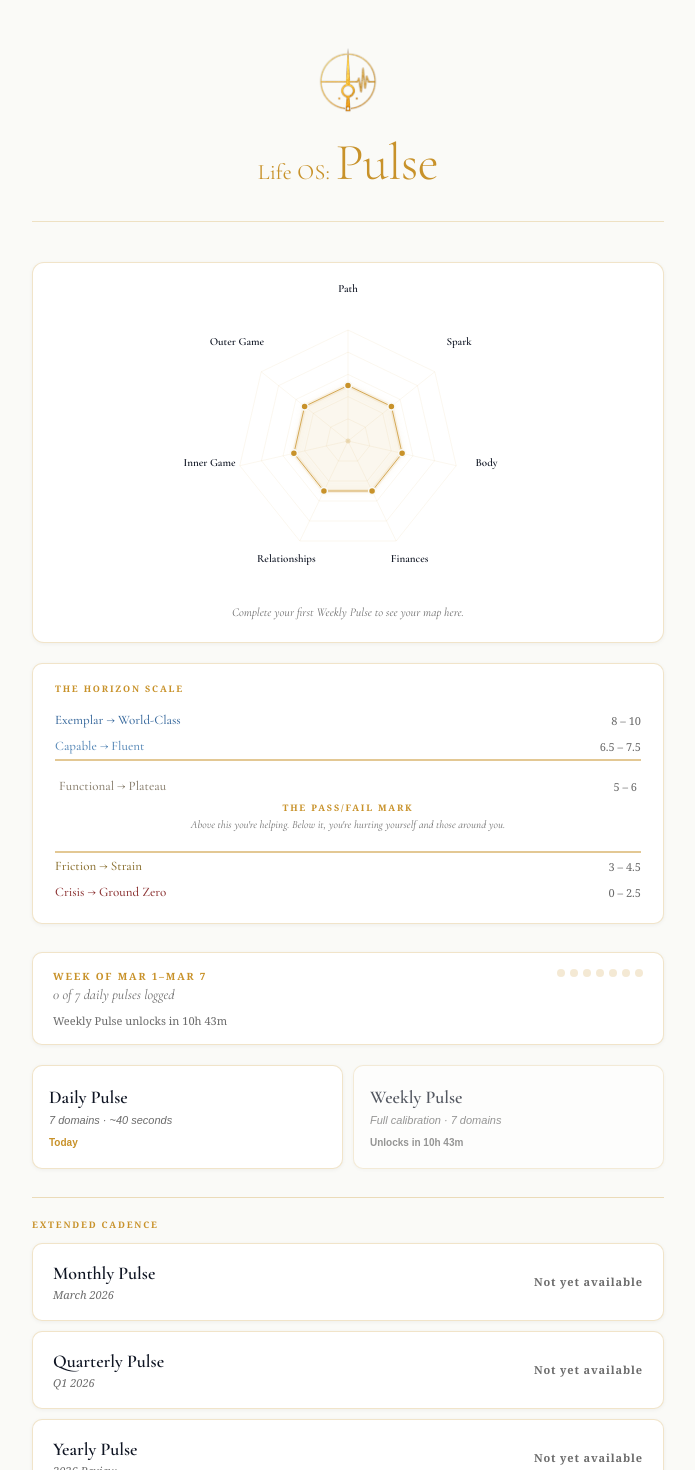
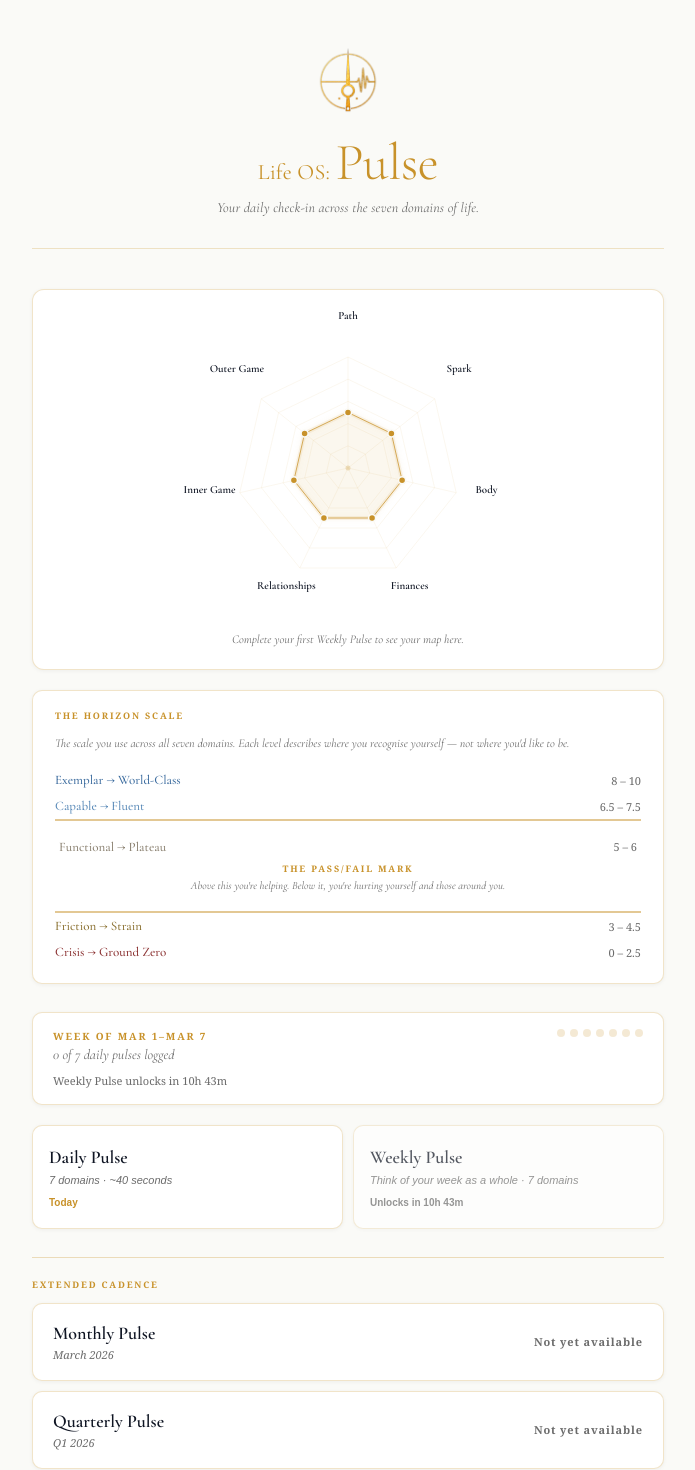
Before and after one commit to Next-Nik/life-os-pulse, a React (Vite) app: page / in a window 1280 px wide. Shown: the top 1470 px of the page, without its empty margins (292-987 px from the left). Built offline with nearby package versions, Linux system fonts and the light colour scheme.

Commit message:
Update App.jsx

```diff
--- a/src/App.jsx
+++ b/src/App.jsx
@@ -1138,6 +1138,9 @@ export default function App() {
           <h1 style={{ fontFamily: T.fontDisplay, fontSize: "52px", fontWeight: "300", color: T.gold, lineHeight: 1, letterSpacing: "-0.01em", margin: 0 }}>
             <span style={{ fontSize: "22px", fontWeight: "400", color: T.gold, letterSpacing: "0.01em" }}>Life OS: </span>Pulse
           </h1>
+          <div style={{ fontFamily: T.fontDisplay, fontSize: "14px", color: T.textMeta, fontStyle: "italic", marginTop: "10px", letterSpacing: "0.01em" }}>
+            Your daily check-in across the seven domains of life.
+          </div>
         </div>
 
         {/* DAILY CHECK-IN */}
@@ -1219,6 +1222,9 @@ export default function App() {
             {/* Horizon Scale card */}
             <div style={{ marginBottom: "28px", padding: "18px 22px", background: T.card, border: `1px solid ${T.goldBorder}`, borderRadius: "10px", boxShadow: "0 1px 4px rgba(0,0,0,0.05)" }}>
               <SectionLabel>THE HORIZON SCALE</SectionLabel>
+              <p style={{ fontSize: "12px", color: T.textMeta, fontStyle: "italic", lineHeight: 1.6, margin: "0 0 14px", fontFamily: T.fontDisplay }}>
+                The scale you use across all seven domains. Each level describes where you recognise yourself — not where you'd like to be.
+              </p>
               {SCALE_BANDS.map(item => (
                 <div key={item.label}>
                   {item.dividerAfter ? (
@@ -1289,7 +1295,7 @@ export default function App() {
                 onMouseEnter={e => { if (weeklyStatus === "available" && !weeklyThisWeek) e.currentTarget.style.borderColor = T.goldBorderHi; }}
                 onMouseLeave={e => { e.currentTarget.style.borderColor = weeklyThisWeek ? T.goldBorderHi : T.goldBorder; }}>
                 <div style={{ fontFamily: T.fontDisplay, fontSize: "18px", color: T.text, fontWeight: "600", marginBottom: "4px" }}>Weekly Pulse</div>
-                <div style={{ fontSize: "11px", color: T.textMeta, fontStyle: "italic", lineHeight: 1.5 }}>Full calibration · 7 domains</div>
+                <div style={{ fontSize: "11px", color: T.textMeta, fontStyle: "italic", lineHeight: 1.5 }}>Think of your week as a whole · 7 domains</div>
                 <div style={{ fontSize: "10px", marginTop: "8px", fontWeight: "600", color: weeklyThisWeek ? T.blue : weeklyStatus === "available" ? T.gold : T.textMeta }}>
                   {weeklyThisWeek ? `✓ Complete · ${calcAvg(weeklyThisWeek.scores)}` : weeklyStatus === "available" ? "Available now" : `Unlocks ${getWeeklyUnlockCountdown(now)}`}
                 </div>
@@ -1366,6 +1372,21 @@ export default function App() {
               <button onClick={() => setView("home")} style={{ background: "none", border: `1px solid ${T.goldBorder}`, color: T.textMeta, padding: "7px 14px", borderRadius: "4px", cursor: "pointer", fontFamily: T.fontBody, fontSize: "10px", letterSpacing: "0.12em", marginBottom: "16px" }}>← BACK</button>
               <div style={{ fontSize: "9px", letterSpacing: "0.3em", color: T.gold, marginBottom: "6px", fontWeight: "600" }}>WEEKLY PULSE</div>
               <div style={{ fontFamily: T.fontDisplay, fontSize: "13px", color: T.textMeta, fontStyle: "italic", marginBottom: "16px" }}>{weekLabel}</div>
+              {/* Previous week's focus — gentle reflection */}
+              {(() => {
+                const prevWeekly = (data.weekly || []).slice(-1)[0];
+                if (prevWeekly?.focusDomain) {
+                  const focusLabel = DOMAINS.find(d => d.key === prevWeekly.focusDomain)?.label;
+                  return (
+                    <div style={{ marginBottom: "20px", padding: "14px 18px", background: T.card, border: `1px solid ${T.goldBorder}`, borderLeft: `3px solid ${T.gold}`, borderRadius: "0 8px 8px 0" }}>
+                      <div style={{ fontSize: "9px", letterSpacing: "0.18em", color: T.gold, marginBottom: "6px", fontWeight: "600" }}>LAST WEEK YOU WERE FOCUSING ON</div>
+                      <div style={{ fontFamily: T.fontDisplay, fontSize: "20px", color: T.text, fontWeight: "500" }}>{focusLabel}</div>
+                      <div style={{ fontSize: "12px", color: T.textMeta, fontStyle: "italic", marginTop: "4px" }}>How did that go? You'll see it in your map.</div>
+                    </div>
+                  );
+                }
+                return null;
+              })()}
               {dailyThisWeek.length > 0 && (
                 <div style={{ fontSize: "11px", color: T.textMeta, marginBottom: "16px" }}>
                   {dailyThisWeek.length} daily check-in{dailyThisWeek.length !== 1 ? "s" : ""} this week
```
